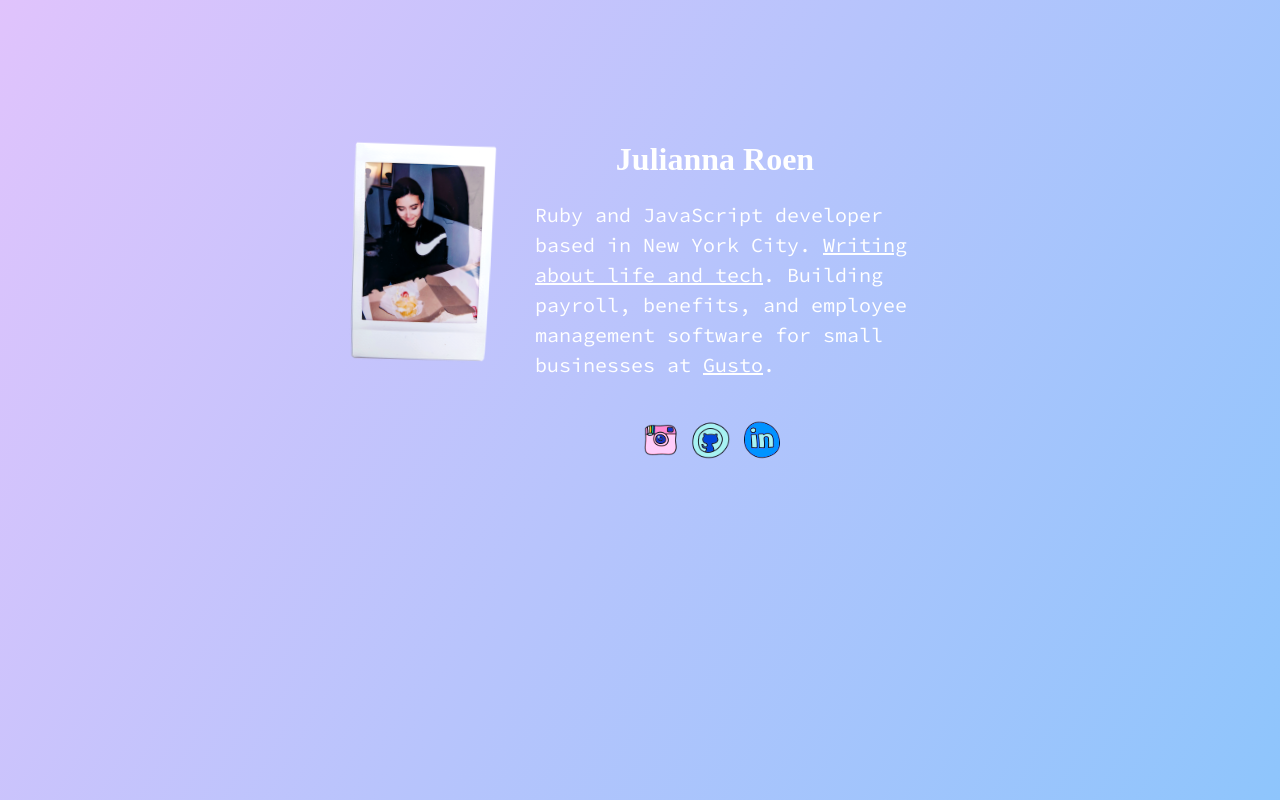
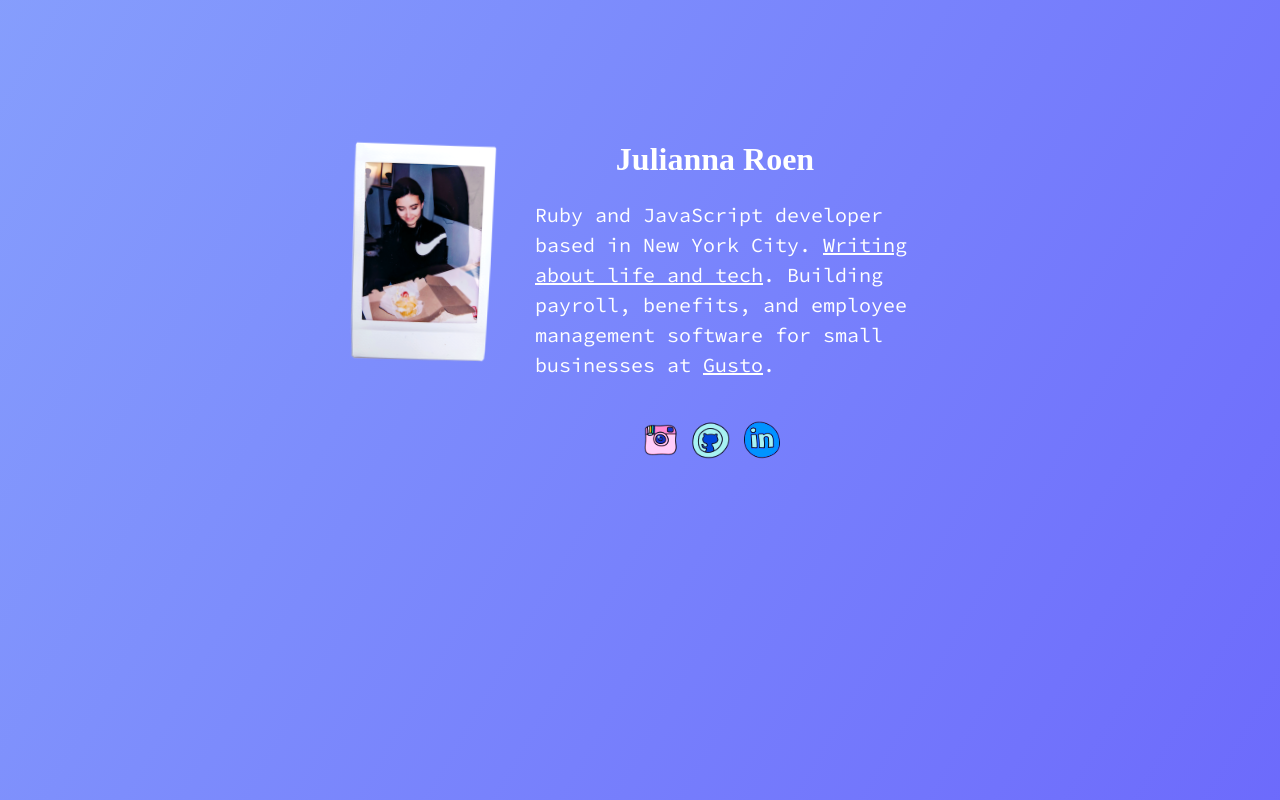
Before and after one commit to juliannaroen/julianna, a React (Create React App) app: page / in a window 1280 px wide. Built offline with nearby package versions, Linux system fonts and the light colour scheme; a web font is replaced by a local one.

Commit message:
Add index file for components, update background gradient styling

```diff
--- a/src/assets/css/index.css
+++ b/src/assets/css/index.css
@@ -9,15 +9,23 @@ body {
 
 html {
   background-color: #e0c3fc;
-  background-image: linear-gradient(120deg, #e0c3fc 0%, #8ec5fc 100%);
+  background: linear-gradient(120deg, #d5aaff, #C0B1FE, #96bffd, #8AA6FD, #7D8DFC, #7173FC, #645afb, #7354F9, #834DF6);
   height: 100%;
   margin: 0;
-  -webkit-background-size: cover;
-  -moz-background-size: cover;
-  -o-background-size: cover;
-  background-size: cover;
-  background-repeat: no-repeat;
-  background-attachment: fixed;
+  background-size: 400% 400%;
+  animation: gradientBG 30s ease infinite;
+}
+
+@keyframes gradientBG {
+	0% {
+		background-position: 0% 50%;
+	}
+	50% {
+		background-position: 100% 50%;
+	}
+	100% {
+		background-position: 0% 50%;
+	}
 }
 
 code {
--- a/src/components/app.jsx
+++ b/src/components/app.jsx
@@ -1,8 +1,5 @@
 import React from 'react';
-import { Title } from './title';
-import { Portrait } from './portrait';
-import { AboutMe } from './about_me';
-import { SocialLinks } from './social_links';
+import { AboutMe, Portrait, Title, SocialLinks } from './';
 import * as Events from '../helpers/events';
 
 export const App = () => {
--- /dev/null
+++ b/src/components/index.js
@@ -0,0 +1,4 @@
+export { Title } from './title';
+export { Portrait } from './portrait';
+export { AboutMe } from './about_me';
+export { SocialLinks } from './social_links';
```
